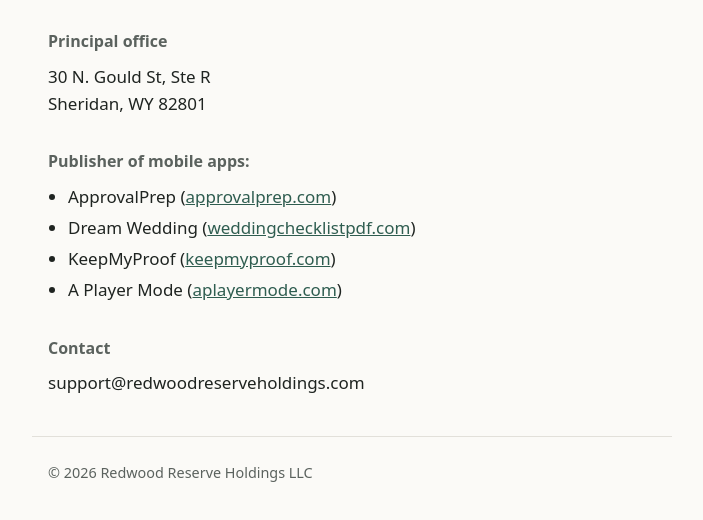
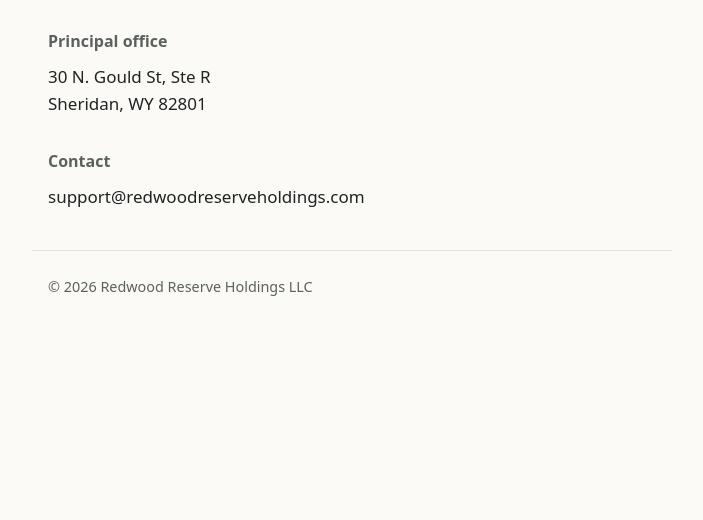
Before and after one commit to seq23/redwoodreserveholdings-site, a plain HTML site: page public/index.html in a window 1280 px wide. Shown: the part 128-648 px from the top of the page, without its empty margins (288-991 px from the left). Drawn offline with Linux system fonts and the light colour scheme.

Commit message:
Remove the app list from the company page
Co-Authored-By: Claude Opus 5.5 <noreply@anthropic.com>
Claude-Session: https://claude.ai/code/session_01CJ98gUMjh55REqxdf8fyHj

```diff
--- a/public/index.html
+++ b/public/index.html
@@ -4,7 +4,7 @@
 <meta charset="utf-8">
 <meta name="viewport" content="width=device-width, initial-scale=1">
 <title>Redwood Reserve Holdings LLC</title>
-<meta name="description" content="Redwood Reserve Holdings LLC, a Wyoming limited liability company and publisher of mobile apps.">
+<meta name="description" content="Redwood Reserve Holdings LLC, a Wyoming limited liability company.">
 <link rel="canonical" href="https://redwoodreserveholdings.com/">
 <style>
 :root{--bg:#fbfaf7;--fg:#1f2421;--muted:#5b625e;--line:#e2e0da;--link:#2f5d50}
@@ -30,13 +30,6 @@ footer{max-width:640px;margin:0 auto;padding:24px 16px 48px;border-top:1px solid
 <h2>Principal office</h2>
 <p>30 N. Gould St, Ste R<br>Sheridan, WY 82801</p>
 
-<h2>Publisher of mobile apps:</h2>
-<ul>
-<li>ApprovalPrep (<a href="https://approvalprep.com">approvalprep.com</a>)</li>
-<li>Dream Wedding (<a href="https://weddingchecklistpdf.com">weddingchecklistpdf.com</a>)</li>
-<li>KeepMyProof (<a href="https://keepmyproof.com">keepmyproof.com</a>)</li>
-<li>A Player Mode (<a href="https://aplayermode.com">aplayermode.com</a>)</li>
-</ul>
 
 <h2>Contact</h2>
 <p>support@redwoodreserveholdings.com</p>
```
